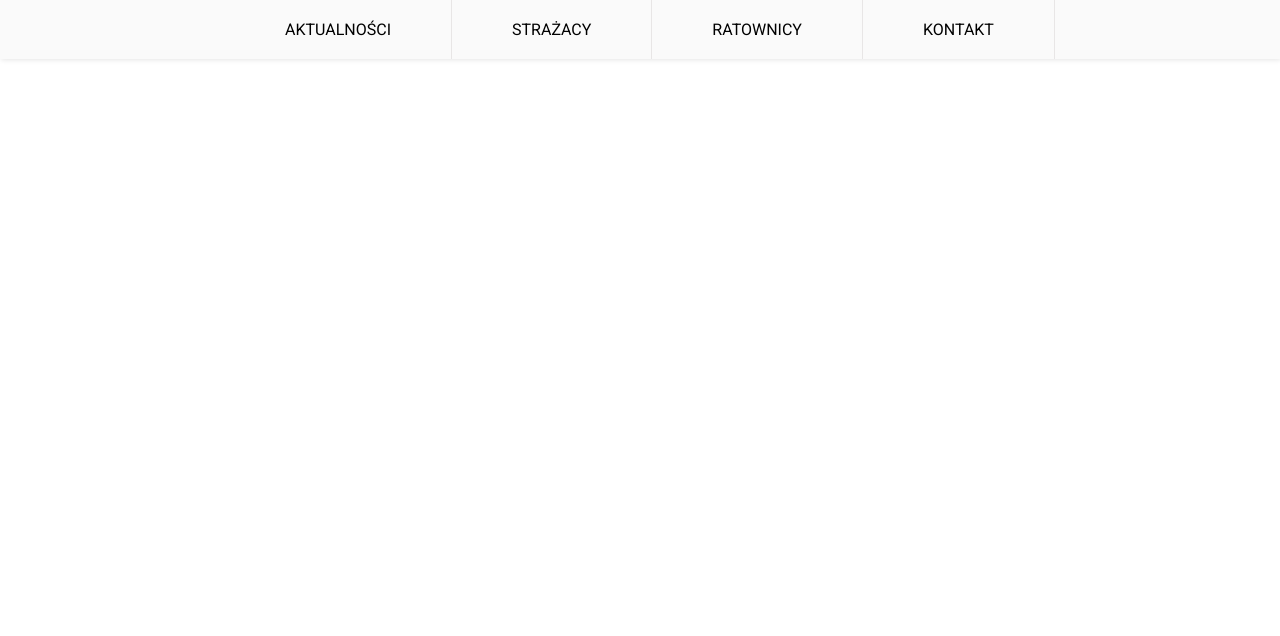
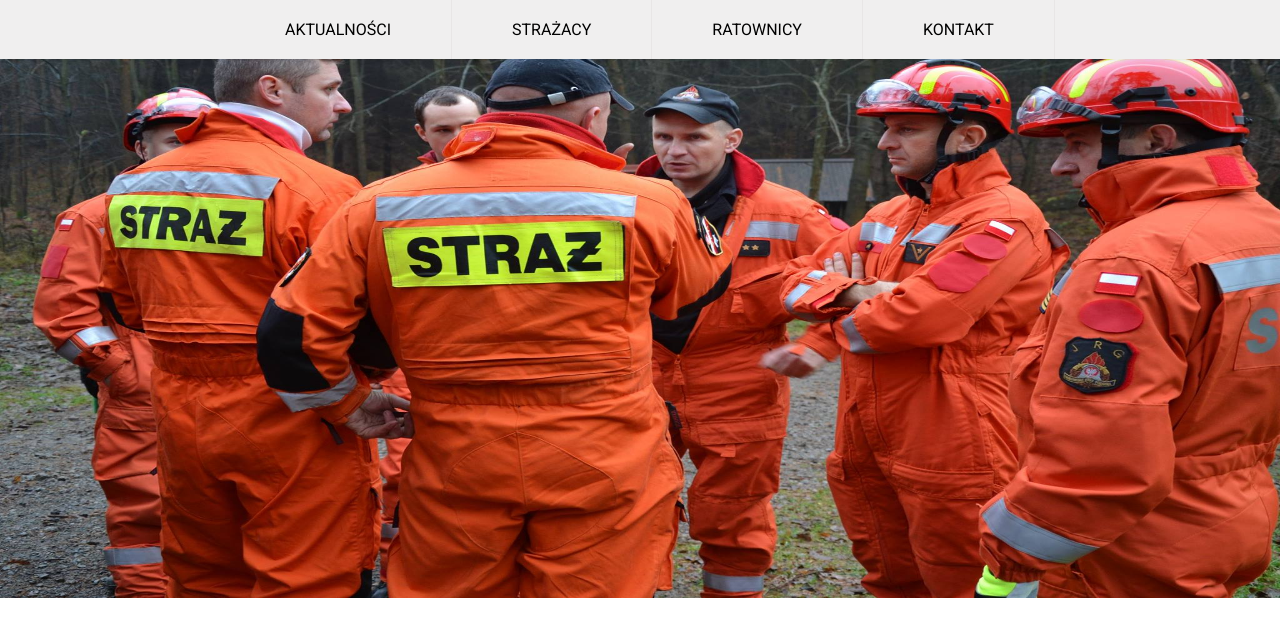
Before and after one commit to KatarzynaZapala/OSP-Goszcza-website, a React (Create React App) app in the folder osp-app/: page / in a window 1280 px wide. Shown: the top 636 px of the page. Built offline with nearby package versions, Linux system fonts and the light colour scheme.

Commit message:
add slider section

```diff
--- a/osp-app/package.json
+++ b/osp-app/package.json
@@ -3,6 +3,9 @@
   "version": "0.1.0",
   "private": true,
   "dependencies": {
+    "@fortawesome/fontawesome-svg-core": "^1.2.30",
+    "@fortawesome/free-solid-svg-icons": "^5.14.0",
+    "@fortawesome/react-fontawesome": "^0.1.11",
     "@testing-library/jest-dom": "^4.2.4",
     "@testing-library/react": "^9.5.0",
     "@testing-library/user-event": "^7.2.1",
--- a/osp-app/src/App.js
+++ b/osp-app/src/App.js
@@ -1,12 +1,17 @@
 import React from 'react';
 import './App.scss';
 import Nav from "./js/Nav";
+import Slider from "./js/Slider";
+
 
 //tu function App() { return ( <> komponenty pokolei </> i export default App;
 //
 function App() {
   return (
+      <>
       <Nav/>
+      <Slider/>
+      </>
 
   );
 }
--- a/osp-app/src/App.scss
+++ b/osp-app/src/App.scss
@@ -2,3 +2,4 @@
 @import url('https://fonts.googleapis.com/css2?family=Raleway:wght@300;400;500;700&family=Roboto:wght@300;400;500;700&display=swap');
 @import "./scss/settings/index";
 @import "scss/elements/nav";
+@import "scss/elements/slider";
--- a/osp-app/src/js/Nav.js
+++ b/osp-app/src/js/Nav.js
@@ -1,9 +1,9 @@
-
 import React, {Component} from "react";
 
 export default class Nav extends Component {
     render() {
         return (
+
                 <nav className="nav_container">
                     <input className="menu_btn" type="checkbox" id="menu_btn"/>
                     <label className="menu_icon" htmlFor="menu_btn"><span className="nav_icon"></span></label>
@@ -14,6 +14,7 @@ export default class Nav extends Component {
                         <li><a href="#contact">Kontakt</a></li>
                     </ul>
                 </nav>
+
         )
     }
 }
--- /dev/null
+++ b/osp-app/src/js/Slider.js
@@ -0,0 +1,51 @@
+import React, {useState, useEffect} from 'react';
+import pierwsze from"../images/pierwsze.jpg";
+import fot from "../images/fot.jpg";
+import fot3 from "../images/fot3.jpg";
+
+function Carousel() {
+    const [counter, setCounter] = useState(0)
+
+    const carousel_element = () => {
+        if (counter === 0) {
+            return (
+                <img className="carousel_img" src={pierwsze} alt="" />
+
+            )
+        }
+        if (counter === 1) {
+            return <img className="carousel_img" src={fot} alt="" />
+        }
+        if (counter === 2) {
+            return <img className="carousel_img" src={fot3} alt="" />
+        }
+    };
+
+    useEffect(() => {
+            const timeOut = setTimeout(() => {
+                    if (counter === 2) {setCounter(0)}
+                    else {setCounter(prevState => prevState + 1)}
+
+                },3000
+            );
+            return() => {clearTimeout(timeOut);
+            }
+        },[counter]
+    )
+    const handlePrev = () => {
+        if (counter === 0) {setCounter(2)}
+        else {setCounter(prevState => prevState - 1)}
+    }
+    const handleNext = () => {
+        if (counter === 2) {setCounter(0)}
+        else {setCounter(prevState => prevState + 1)}
+    }
+    return (
+        <div className={"carousel"}>
+            <i onClick={handlePrev} className="fas fa-chevron-left"/>
+            <div><p> {carousel_element()}</p> </div>
+            <i onClick={handleNext} className="fas fa-chevron-right"/>
+        </div>
+    );
+}
+export default Carousel;
--- a/osp-app/src/scss/elements/_nav.scss
+++ b/osp-app/src/scss/elements/_nav.scss
@@ -3,6 +3,7 @@
 body {
   margin: 0;
   font-family: 'Roboto', sans-serif;
+
 }
 
 a {
@@ -15,20 +16,24 @@ a {
   width: 100%;
   background-color: $body-color;
   box-shadow: 1px 1px 5px 0 rgba(0,0,0,.1);
-  z-index: 3;
+  z-index: 1;
 }
 
 .nav_container ul {
   margin: 0;
   padding: 0;
-  background-color: $column-white-color;
+  background-color: rgba(250, 250, 250, 0.5);
   list-style: none;
   text-transform: uppercase;
+  overflow: hidden;
 }
 
 .nav_container li {
+
   @include notebook {
     float: left;
+    display: inline-block;
+
   }
 }
 
@@ -89,7 +94,7 @@ nav .menu_icon .nav_icon {
   display: block;
   height: 100%;
   position: absolute;
-  transition: all .2s ease-out;
+  //transition: all .2s ease-out;
   width: 100%;
 }
 
--- /dev/null
+++ b/osp-app/src/scss/elements/_slider.scss
@@ -0,0 +1,34 @@
+@import "./src/scss/settings/index";
+
+
+
+
+.carousel{
+
+  margin: 0 auto;
+  width: 100%;
+  min-width: 400px;
+  height: 600px;
+  //background-image: url("../osp-app/src/images/fire.jpg");
+  display: flex;
+  justify-content: center;
+  text-align: center;
+
+  i {
+    display: flex;
+    align-items: center;
+    justify-content: space-between;
+    color:$font-black-color;
+  }
+  }
+  div{
+    //width: 90%;
+    //display: flex;
+    justify-content: center;
+    align-items: center;
+  }
+
+.carousel_img{
+  width: 100vw;
+  height: 600px;
+}
--- a/osp-app/src/scss/settings/colors.scss
+++ b/osp-app/src/scss/settings/colors.scss
@@ -6,4 +6,4 @@ $font-white-color: #FFFFFF;
 $font-red-color: #FF6161;
 $footer-color: #242323;
 $column-red-color: #FF6161;
-$column-white-color: #FAFAFA;
+$column-white-color: #fafafa;
```
Also changed, not shown: osp-app/src/images/pierwsze.jpg (renamed from osp-app/src/images/piewsze.jpg), 1 other file (tests, documents, lock files or other folders). Lines whose indentation alone changed are shown as unchanged.
